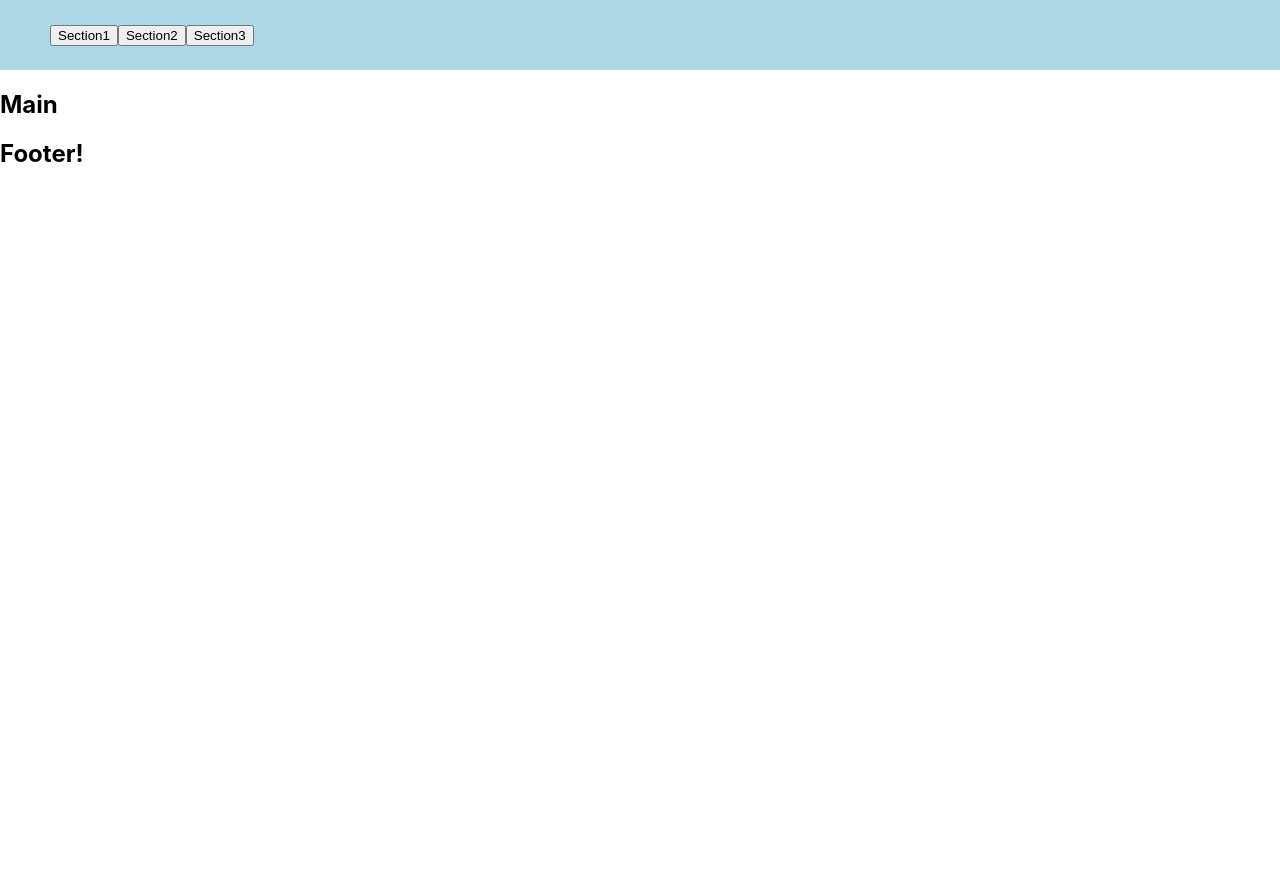
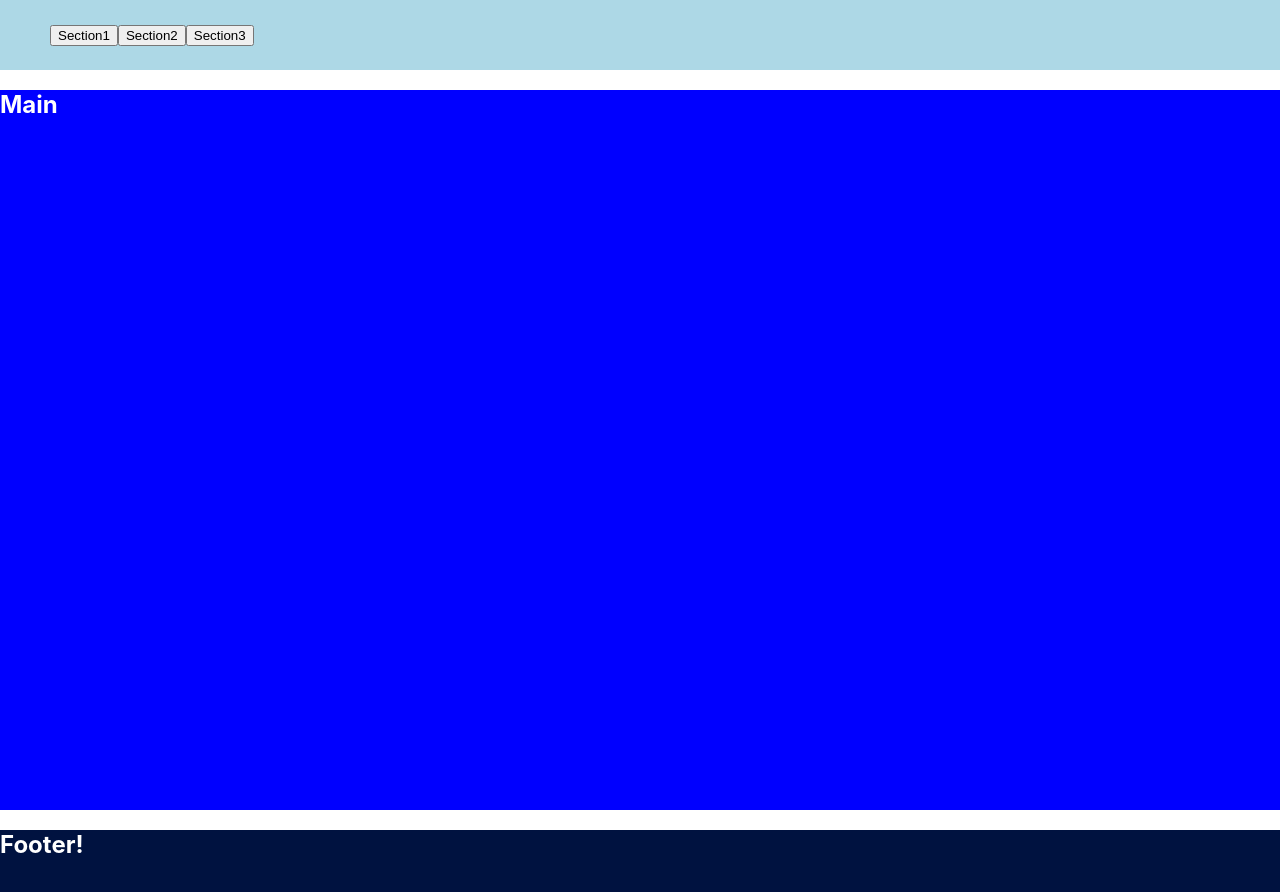
Before and after one commit to paulooliveira152012/gradsReact, a React (Create React App) app: page / in a window 1280 px wide. Shown: the top 892 px of the page. Before the commit the page ends 800 px from the top, so only its background shows below. Built offline with nearby package versions, Linux system fonts and the light colour scheme.

Commit message:
adding style to header, main and footer; and also displaying sections inside main area

```diff
--- a/src/App.js
+++ b/src/App.js
@@ -18,11 +18,11 @@ function App() {
   return (
     <div>
       <Header onButtonClick={handleButtonClick} />
-      {/* {sectionToShow === "Main" && <Main />} */}
+      <Main>
       {sectionToShow === "Section1" && <Section1 />}
       {sectionToShow === "Section2" && <Section2 />}
       {sectionToShow === "Section3" && <Section3 />}
-      <Main />
+      </Main>
       <Footer />
     </div>
   );
--- a/src/components/Footer/index.js
+++ b/src/components/Footer/index.js
@@ -1,6 +1,10 @@
+import './style.css'
+
 function Footer() {
     return(
-        <h2>Footer!</h2>
+        <footer>
+            <h2>Footer!</h2>
+        </footer>
     )
 };
 
--- a/src/components/Footer/style.css
+++ b/src/components/Footer/style.css
@@ -1,3 +1,8 @@
-* {
-    background-color: red;
+footer {
+    background-color: rgb(0, 18, 64);
+    height: 250px;
+    color: white;
+    /* position: fixed; */
+    bottom: 0;
+    width: 100%;
 }
--- a/src/components/Main/index.js
+++ b/src/components/Main/index.js
@@ -1,6 +1,11 @@
-function Main() {
+import './style.css'
+
+function Main(props) {
     return(
-        <h2>Main</h2>
+        <main>
+            <h2>Main</h2>
+            {props.children}
+        </main>
     )
 };
 
--- /dev/null
+++ b/src/components/Main/style.css
@@ -0,0 +1,5 @@
+main {
+    background-color: blue;
+    color: white;
+    height: 90vh;
+}
```
